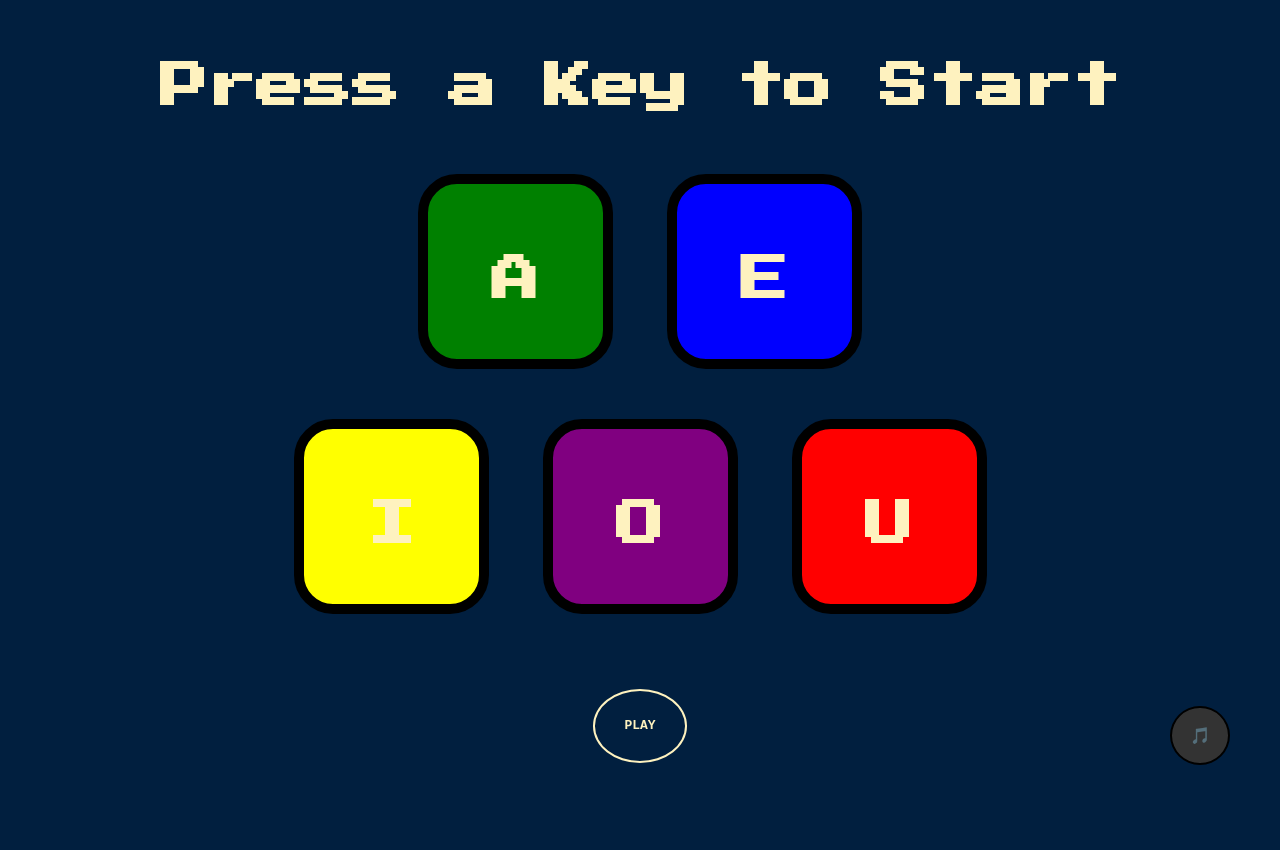
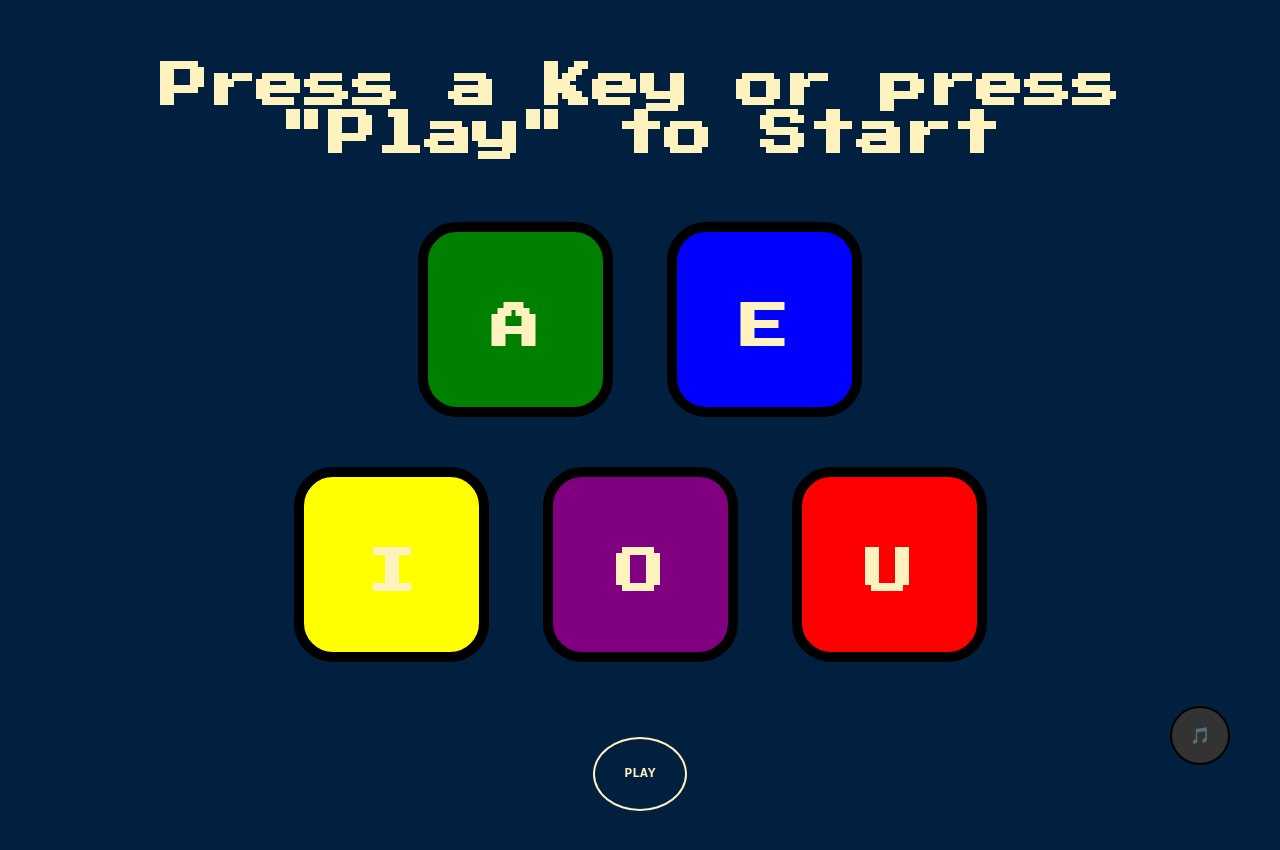
Before and after one commit to Jude-Clarke/Spanish-Vowels-Memory-Game, a plain HTML site: page index.html in a window 1280 px wide. Before the commit the page ends 813 px from the top, so only its background shows below. Drawn offline with nearby package versions, Linux system fonts and the light colour scheme.

Commit message:
fix play button glitch

```diff
--- a/index.html
+++ b/index.html
@@ -12,8 +12,8 @@
 
 <body>
   <div class="music-toggle" id="mute">&#127925;</div>
-  <h1 id="level-title">Press a Key to Start</h1>
-  <h1 id="mobile-instructions" class="mobile">Press Play to Begin</h1>
+  <h1 id="level-title">Press a Key or press "Play" to Start</h1>
+  <h1 id="mobile-instructions">Press a Key or press "Play" to Start</h1>
   <h3 ></h3>
   <h2 id="score"></h2>
   <div class="container">
--- a/styles.css
+++ b/styles.css
@@ -74,6 +74,9 @@ h3, h2 {
   .container {
     width: 50%;
   }
+}
+.hide {
+  display: none;
 }
 .game-over {
   background-color: red;
```
Lines whose indentation alone changed are shown as unchanged.
